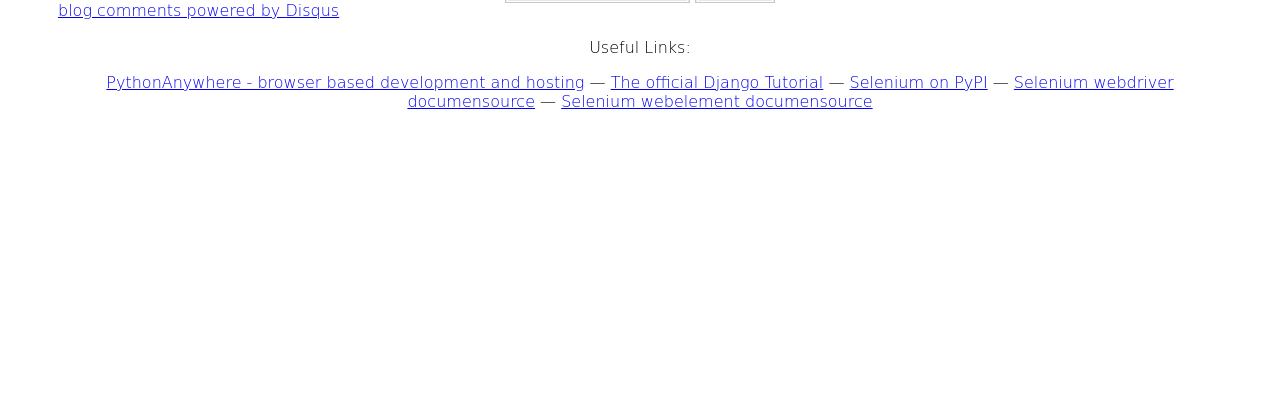
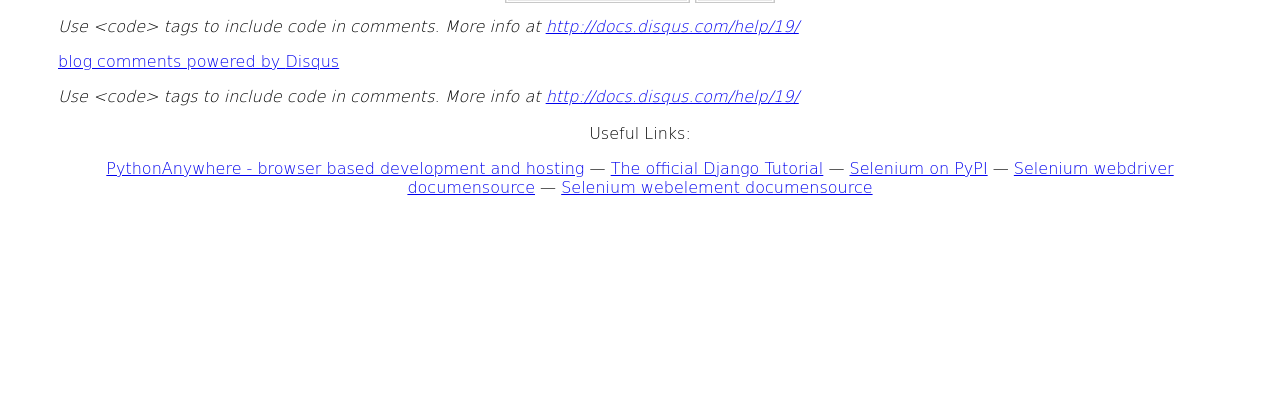
Before and after one commit to hjwp/TDDjango-site, a Django app: template tutorials/templates/tutorial.html in a window 1280 px wide. Shown: the part 351-755 px from the top of the page. Run offline with Django 3.2, Linux system fonts and the light colour scheme; the template is opened without the code that fills it, so the values that code supplies are empty; some libraries are stand-ins or nearby versions.

Commit message:
Explanation re code tags markup for disqus comments.

```diff
--- a/tutorials/templates/tutorial.html
+++ b/tutorials/templates/tutorial.html
@@ -22,6 +22,14 @@
 
 {% block footer %}
 
+  <div>
+    <p><em>
+      Use &lt;code&gt; tags to include code in comments. More info at
+      <a href="http://docs.disqus.com/help/19/">http://docs.disqus.com/help/19/</a>
+    </em>
+    </p>
+
+  </div>
   <div id="disqus_thread"></div>
   <script type="text/javascript">
       var disqus_shortname = 'testdrivendjango'; // required: replace example with your forum shortname
@@ -37,6 +45,11 @@
   </script>
   <noscript>Please enable JavaScript to view the <a href="http://disqus.com/?ref_noscript">comments powered by Disqus.</a></noscript>
   <a href="http://disqus.com" class="dsq-brlink">blog comments powered by <span class="logo-disqus">Disqus</span></a>
+  <p><em>
+    Use &lt;code&gt; tags to include code in comments. More info at
+    <a href="http://docs.disqus.com/help/19/">http://docs.disqus.com/help/19/</a>
+  </em>
+  </p>
 
   <div id="footer_links">
     <p>Useful Links:</p>
```
